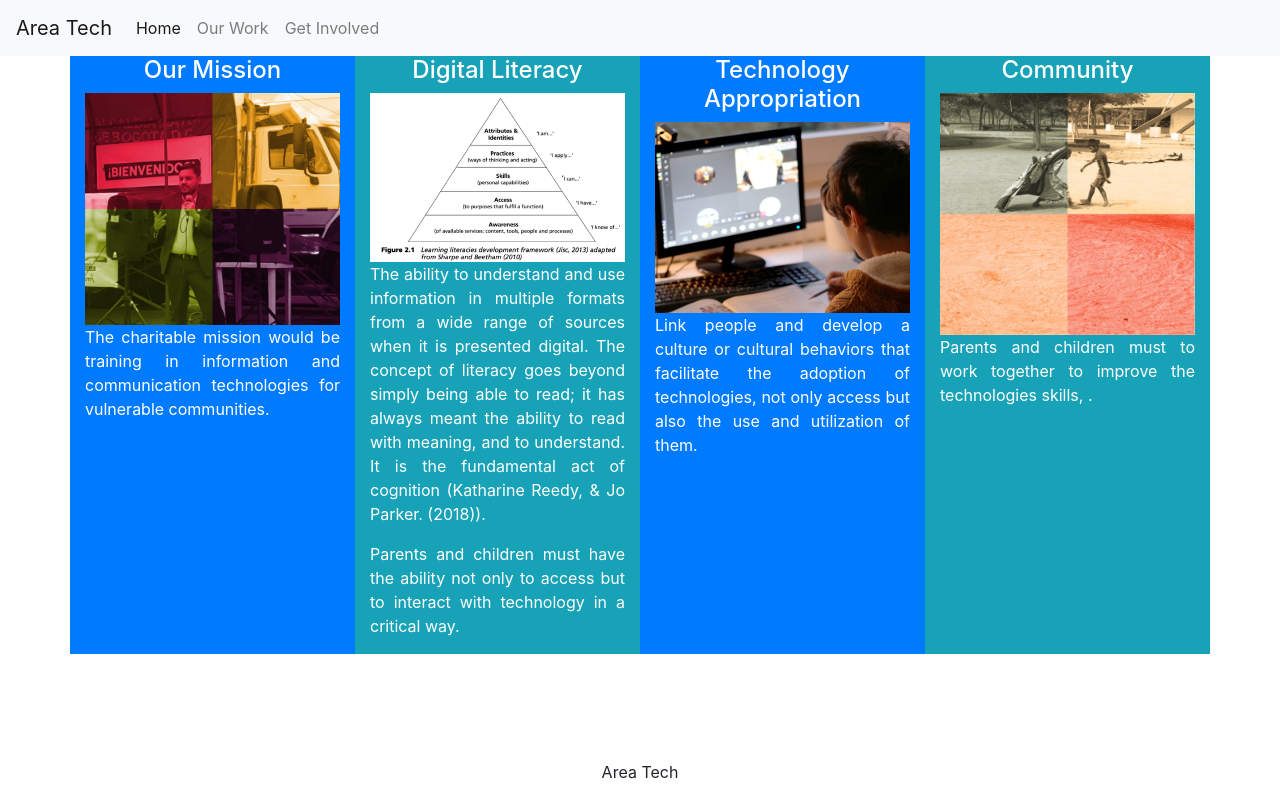
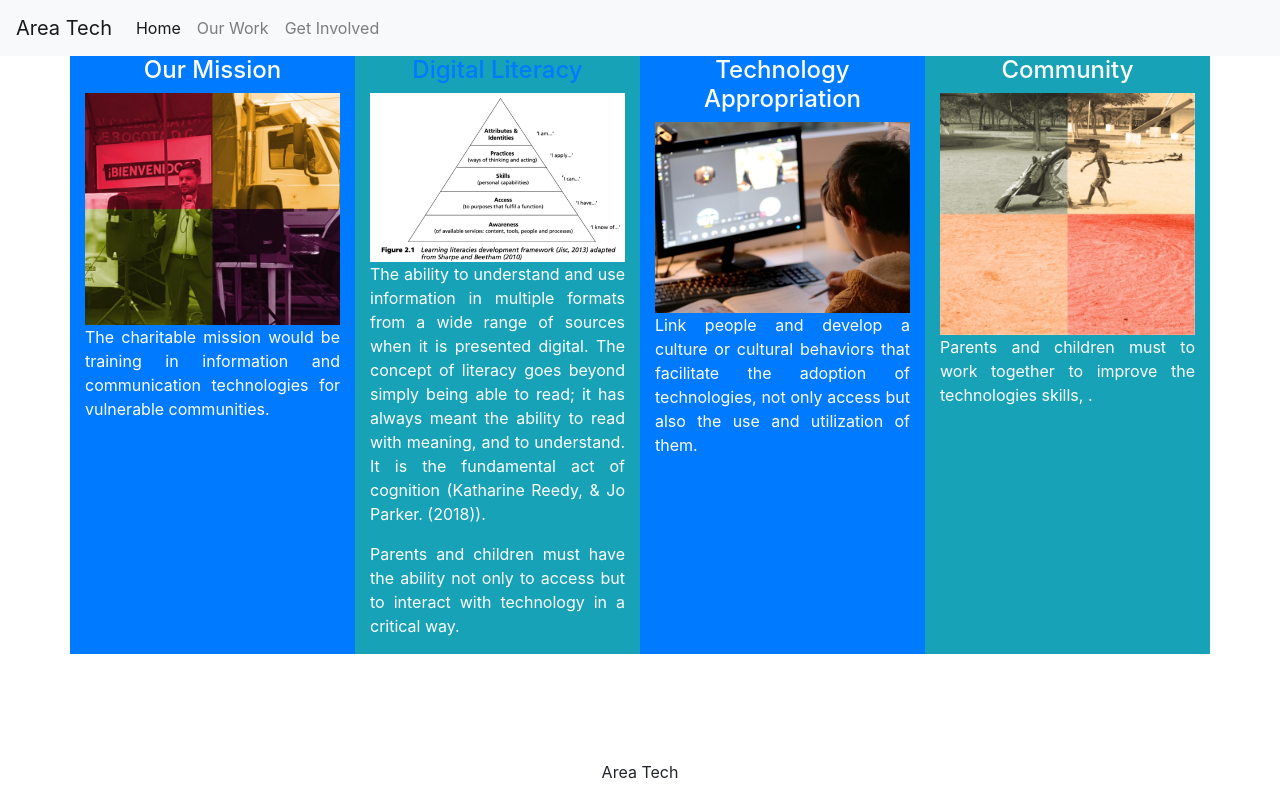
Before and after one commit to Noklo/areatech2, a plain HTML site: page ourwork.html in a window 1280 px wide. Drawn offline with nearby package versions, Linux system fonts and the light colour scheme.

Commit message:
Update ourwork.html
Link to Youtube

```diff
--- a/ourwork.html
+++ b/ourwork.html
@@ -39,7 +39,7 @@
             <p class="text-justify">The charitable mission would be training in information and communication technologies for vulnerable communities. </p>
         </div>
         <div class="col-sm-12 col-md-6 col-lg-3 bg-info text-white">
-          <h4 class="text-center">Digital Literacy </h4>
+          <h4 class="text-center">  <a href="https://www.youtube.com/channel/UCbNfNswRUaBCuxxzdMM83ww">Digital Literacy </a> </h4>
           <img src="img/Digital.png" class="img-fluid" alt="Responsive image">
           <p class="text-justify">The ability to understand and use information in multiple formats from a wide range
             of sources when it is presented digital. The concept of literacy goes beyond simply being able to
```
